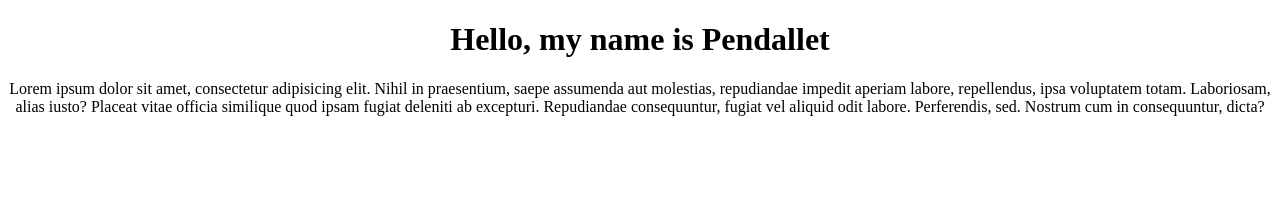
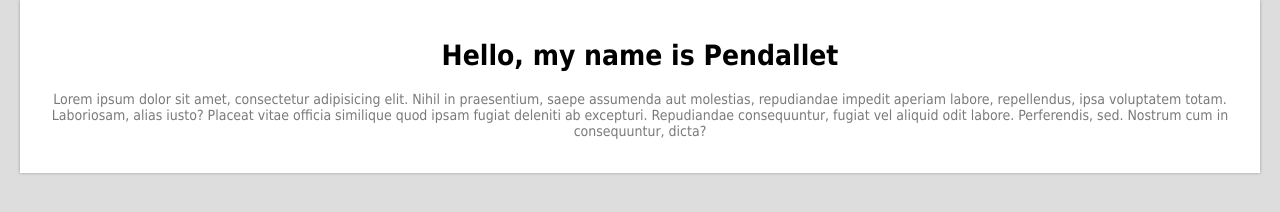
Before and after one commit to pendallet/pendallet.github.com, a plain HTML site: page index.html in a window 1280 px wide. Drawn offline with Linux system fonts and the light colour scheme.

Commit message:
add styles to index.html

```diff
--- /dev/null
+++ b/css/style.css
@@ -0,0 +1,25 @@
+body{
+	color: #000;
+	font-family: tahoma, sans-serif, arial;
+	background: #ddd;
+	margin: 0;
+	padding: 0;
+	font-size: 14px;
+}
+
+center{
+	display: block;
+	margin: 0 auto;
+	background: #fff;
+	padding: 20px;
+	max-width: 1200px;
+	box-shadow: 0 0 3px rgba(0,0,0,.3);
+	-moz-box-shadow: 0 0 3px rgba(0,0,0,.3);
+	-webkit-box-shadow: 0 0 3px rgba(0,0,0,.3);
+	-o-box-shadow: 0 0 3px rgba(0,0,0,.3);
+	-khtml-box-shadow: 0 0 3px rgba(0,0,0,.3);
+}
+
+center > p{
+	color:  #7a7a7a;
+}
--- a/index.html
+++ b/index.html
@@ -3,6 +3,7 @@
 <head>
 	<meta charset="UTF-8">
 	<title>Welcome to the index.html file!</title>
+	<link rel="stylesheet" href="css/style.css">
 </head>
 <body>
 	<center>
```
